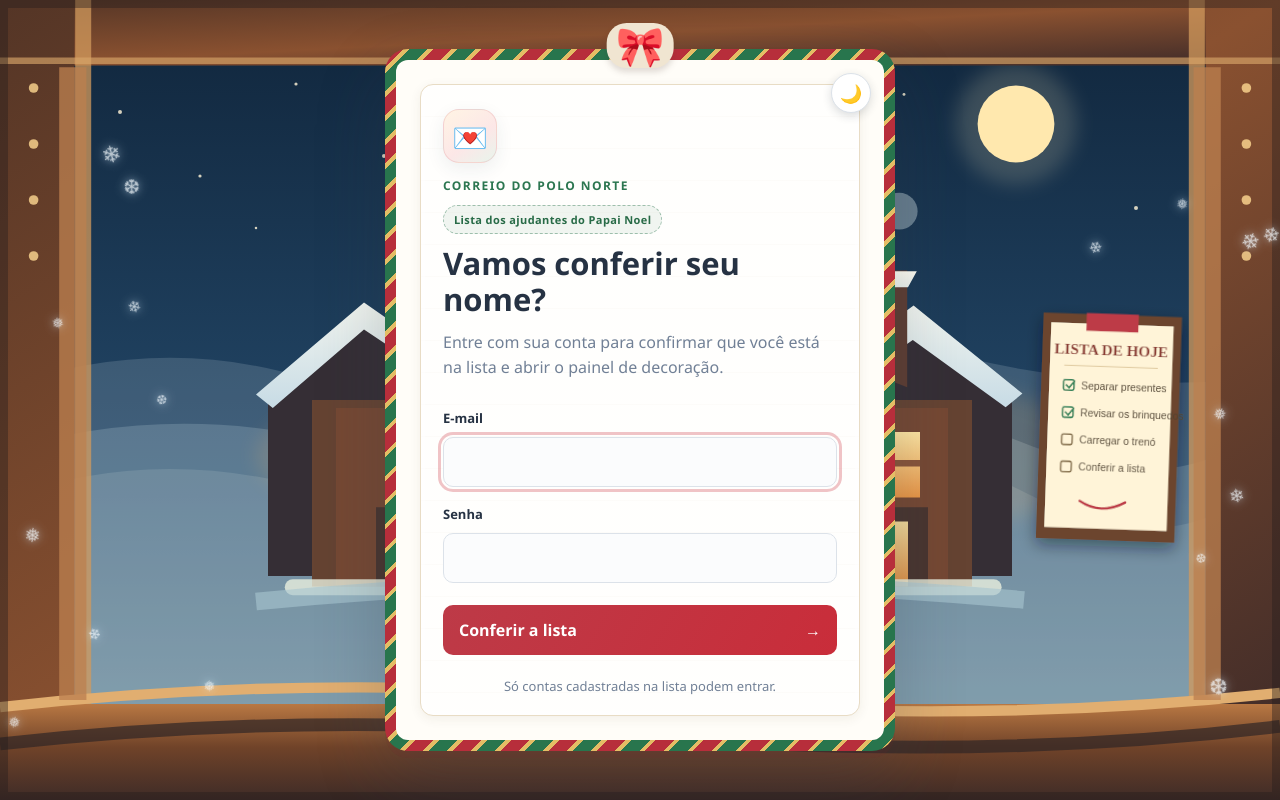
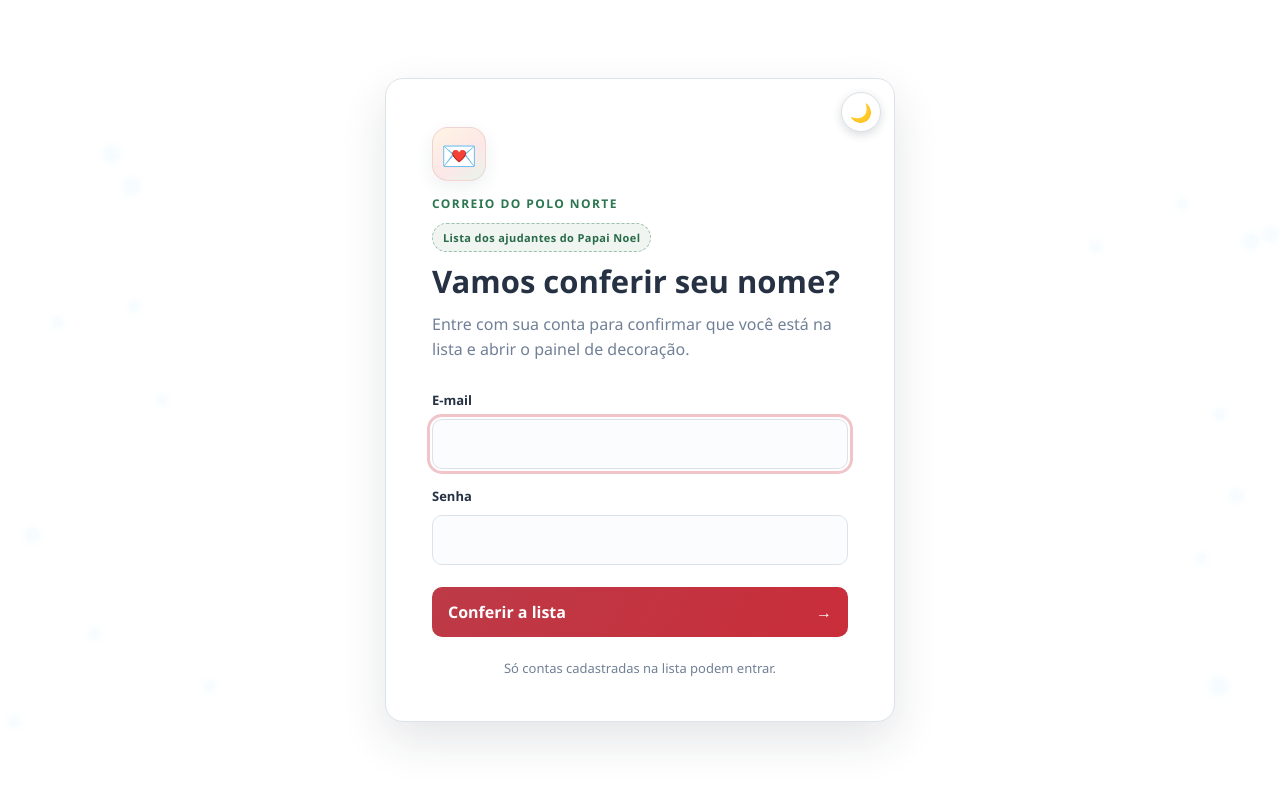
Before and after one commit to leonardoferian-spec/Guia-do-pessoal, a Flask app: page /login in a window 1280 px wide. Run offline with Flask 3, Linux system fonts and the light colour scheme; data comes from the database, SQL or seed files in the repository; some libraries are stand-ins or nearby versions.

Commit message:
Simplifica fundos e mantém logs acessíveis no Neon

```diff
--- a/public/auth.css
+++ b/public/auth.css
@@ -488,3 +488,43 @@ body::before {
 @media (prefers-reduced-motion: reduce) {
   .auth-theme-toggle { transition: none; }
 }
+
+/* Plain page surfaces; keep the snowfall layer independent from the theme. */
+:root { background: #fff; }
+body { background: #fff; }
+:root[data-theme="dark"] { background: #000; }
+:root[data-theme="dark"] body { background: #000; }
+body::before { display: none; }
+
+.auth-card::before { content: none; }
+.auth-card {
+  border: 1px solid #dce2e9;
+  background: #fff;
+  box-shadow: 0 18px 46px rgba(31, 41, 55, .12);
+}
+.login-gift-card {
+  padding: 24px;
+  border: 1px solid #dce2e9;
+  border-radius: 18px;
+  background: #fff;
+  box-shadow: 0 18px 46px rgba(31, 41, 55, .12);
+}
+.santa-letter {
+  border: 0;
+  background: transparent;
+  box-shadow: none;
+}
+
+:root[data-theme="dark"] .auth-card,
+:root[data-theme="dark"] .auth-card.login-gift-card {
+  border: 1px solid #303030;
+  background: #111;
+  box-shadow: 0 18px 46px rgba(0, 0, 0, .42);
+}
+:root[data-theme="dark"] .santa-letter {
+  --letter-paper: #111;
+  --letter-edge: transparent;
+  border: 0;
+  background: transparent;
+  box-shadow: none;
+}
--- a/templates/admin_users.html
+++ b/templates/admin_users.html
@@ -5,7 +5,7 @@
   <meta name="viewport" content="width=device-width, initial-scale=1">
   <meta name="theme-color" content="#e4e9ef">
   <title>Usuários · Planejamento de Natal</title>
-  <link rel="stylesheet" href="{{ url_for('static', filename='auth.css', v='christmas-theme-1') }}">
+  <link rel="stylesheet" href="{{ url_for('static', filename='auth.css', v='plain-theme-snow-1') }}">
   <script src="{{ url_for('static', filename='theme.js', v='christmas-theme-1') }}"></script>
 </head>
 <body>
--- a/templates/change_password.html
+++ b/templates/change_password.html
@@ -5,7 +5,7 @@
   <meta name="viewport" content="width=device-width, initial-scale=1">
   <meta name="theme-color" content="#e4e9ef">
   <title>Alterar senha · Planejamento de Natal</title>
-  <link rel="stylesheet" href="{{ url_for('static', filename='auth.css', v='christmas-theme-1') }}">
+  <link rel="stylesheet" href="{{ url_for('static', filename='auth.css', v='plain-theme-snow-1') }}">
   <script src="{{ url_for('static', filename='theme.js', v='christmas-theme-1') }}"></script>
 </head>
 <body>
--- a/templates/index.html
+++ b/templates/index.html
@@ -6,7 +6,7 @@
   <meta name="theme-color" content="#e4e9ef">
   <meta name="csrf-token" content="{{ csrf_token() }}">
   <title>Lousa de Planejamento de Natal</title>
-  <link rel="stylesheet" href="{{ url_for('static', filename='style.css', v='snowball-impacts-1') }}">
+  <link rel="stylesheet" href="{{ url_for('static', filename='style.css', v='plain-theme-snow-1') }}">
   <script src="{{ url_for('static', filename='theme.js', v='christmas-theme-1') }}"></script>
   <script src="{{ url_for('static', filename='app.js') }}" defer></script>
 </head>
--- a/templates/login.html
+++ b/templates/login.html
@@ -5,7 +5,7 @@
   <meta name="viewport" content="width=device-width, initial-scale=1">
   <meta name="theme-color" content="#e4e9ef">
   <title>Entrar · Planejamento de Natal</title>
-  <link rel="stylesheet" href="{{ url_for('static', filename='auth.css', v='santa-theme-fix-3') }}">
+  <link rel="stylesheet" href="{{ url_for('static', filename='auth.css', v='plain-theme-snow-1') }}">
   <script src="{{ url_for('static', filename='theme.js', v='santa-theme-fix-1') }}"></script>
 </head>
 <body>
@@ -25,7 +25,6 @@
   </div>
   <main class="auth-card login-gift-card">
     <button class="theme-toggle auth-theme-toggle" id="theme-toggle" type="button" aria-label="Ativar modo escuro"></button>
-    <span class="gift-bow" aria-hidden="true">🎀</span>
     <section class="santa-letter" aria-labelledby="login-title">
       <div class="auth-icon" aria-hidden="true">💌</div>
       <p class="eyebrow">Correio do Polo Norte</p>
```
Also changed, not shown: public/style.css (+5 -4 lines), README.md, public/santa-balcony.svg (deleted).
